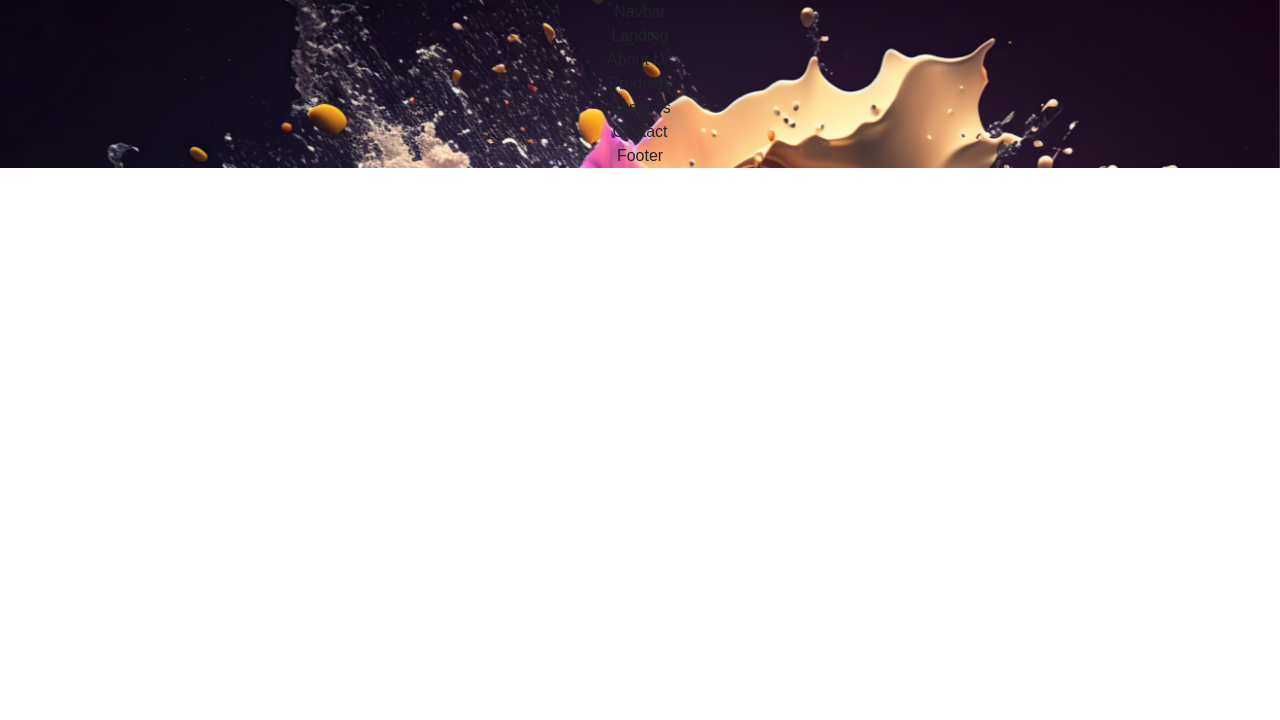
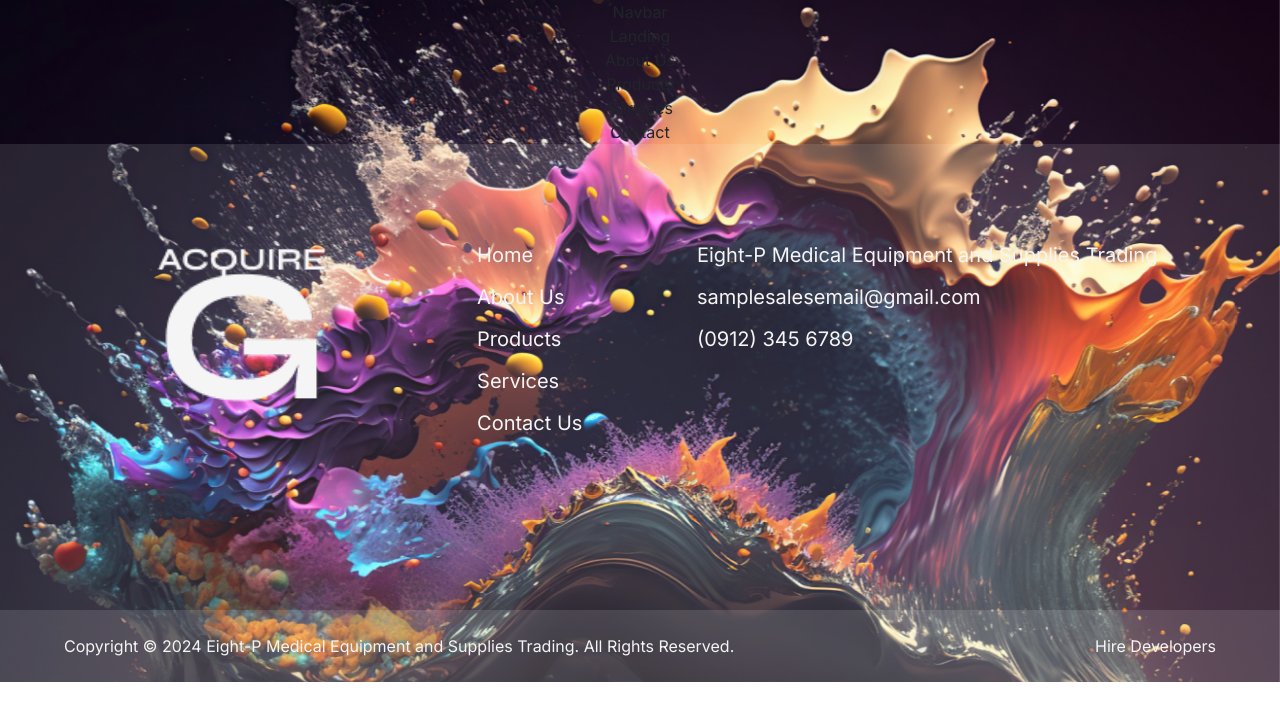
Before and after one commit to Andrei-Cervantes/project4, a React (Vite) app: page / in a window 1280 px wide. Shown: the top 720 px of the page. Built offline with nearby package versions, Linux system fonts and the light colour scheme.

Commit message:
Finished footer

```diff
--- a/index.html
+++ b/index.html
@@ -4,6 +4,13 @@
     <meta charset="UTF-8" />
     <link rel="icon" type="image/svg+xml" href="/src/assets/favicon.ico" />
     <meta name="viewport" content="width=device-width, initial-scale=1.0" />
+
+    <!-- Google Font -->
+    <link rel="preconnect" href="https://fonts.googleapis.com">
+    <link rel="preconnect" href="https://fonts.gstatic.com" crossorigin>
+    <link href="https://fonts.googleapis.com/css2?family=Inter:wght@100..900&family=Syne:wght@400..800&display=swap" rel="stylesheet">
+
+    <!-- Title -->
     <title>Acquire-G Printing Supply</title>
   </head>
   <body>
--- a/src/App.css
+++ b/src/App.css
@@ -2,4 +2,9 @@
   margin: 0;
   padding: 0;
   box-sizing: border-box;
+  font-family: 'Inter', sans-serif;
 }
+
+.syne {
+  font-family: 'Syne', sans-serif;
+}
--- /dev/null
+++ b/src/components/Footer.css
@@ -0,0 +1,46 @@
+.footer-copyright {
+    background-color: rgba(255, 255, 255, 0.22);
+    padding: 1.5rem 4rem;
+    color: whitesmoke;
+}
+
+.footer-nav {
+    display: flex;
+    justify-content: space-evenly;
+    flex-wrap: wrap;
+    background-color: rgba(255, 255, 255, 0.11);
+    color: whitesmoke;
+    padding: 5rem 0.5rem 10rem;
+    font-size: 1.25rem;
+}
+
+.footer-nav > div {
+    padding-top: 1rem;
+}
+
+.nav ul {
+    list-style-type: none;
+    padding: 0;
+    margin: 0;
+}
+
+.nav ul li a {
+    color: whitesmoke;
+    text-decoration: none;
+}
+
+.nav ul li a:hover {
+    color: #287094;
+}
+
+.nav ul li, .contacts div {
+    margin-bottom: 0.75rem;
+}
+
+.logo{
+    width: 15rem;
+    background-image: url('../assets/logo.png');
+    background-size: contain;
+    background-repeat: no-repeat;
+    background-position: center;
+}
--- a/src/components/Footer.jsx
+++ b/src/components/Footer.jsx
@@ -1,7 +1,31 @@
 import React from 'react';
+
+import './Footer.css';
 
 export default function Footer() {
     return (
-        <div className='text-center'>Footer</div>
+        <div className="footer-container">
+            <div className="footer-nav">
+                <div className="logo"></div>
+                <div className="nav">
+                    <ul>
+                        <li><a href="#home">Home</a></li>
+                        <li><a href="">About Us</a></li>
+                        <li><a href="">Products</a></li>
+                        <li><a href="">Services</a></li>
+                        <li><a href="#contact">Contact Us</a></li>
+                    </ul>
+                </div>
+                <div className="contacts text-center text-md-start">
+                    <div>Eight-P Medical Equipment and Supplies Trading</div>
+                    <div>samplesalesemail@gmail.com</div>
+                    <div>(0912) 345 6789</div>
+                </div>
+            </div>
+            <div className="footer-copyright d-flex flex-md-row flex-column justify-content-between gap-3">
+                <div className="copyright">Copyright &copy; {new Date().getFullYear()} Eight-P Medical Equipment and Supplies Trading. All Rights Reserved.</div>
+                <div className="hire-devs">Hire Developers</div>
+            </div>
+        </div>
     )
 }
```
